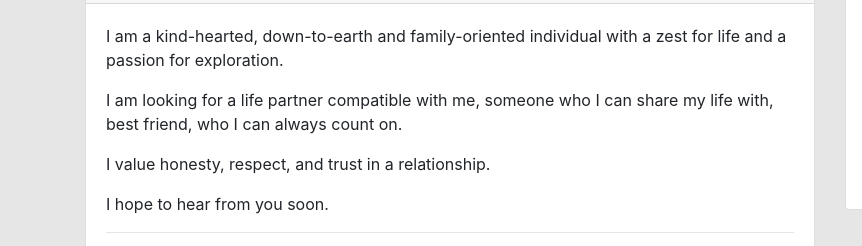
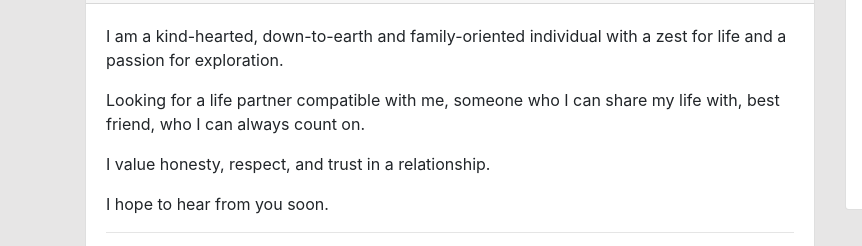
Before and after one commit to md-adil/bio, a website built with Parcel: page index.html in a window 1280 px wide. Shown: the part 358-604 px from the top of the page, 0-862 px from the left. Built offline with nearby package versions, Linux system fonts and the light colour scheme; a web font is replaced by a local one.

Commit message:
moreupdate

```diff
--- a/index.html
+++ b/index.html
@@ -57,7 +57,7 @@
                         <div class="card-body">
                             <div>
                                 <p>I am a kind-hearted, down-to-earth and family-oriented individual with a zest for life and a passion for exploration.</p>
-                                <p>I am looking for a life partner compatible with me, someone who I can share my life with, best friend, who I can always count on.</p>
+                                <p>Looking for a life partner compatible with me, someone who I can share my life with, best friend, who I can always count on.</p>
                                 <p>I value honesty, respect, and trust in a relationship.</p>
                                 <p>I hope to hear from you soon.</p>
                             </div>
```
